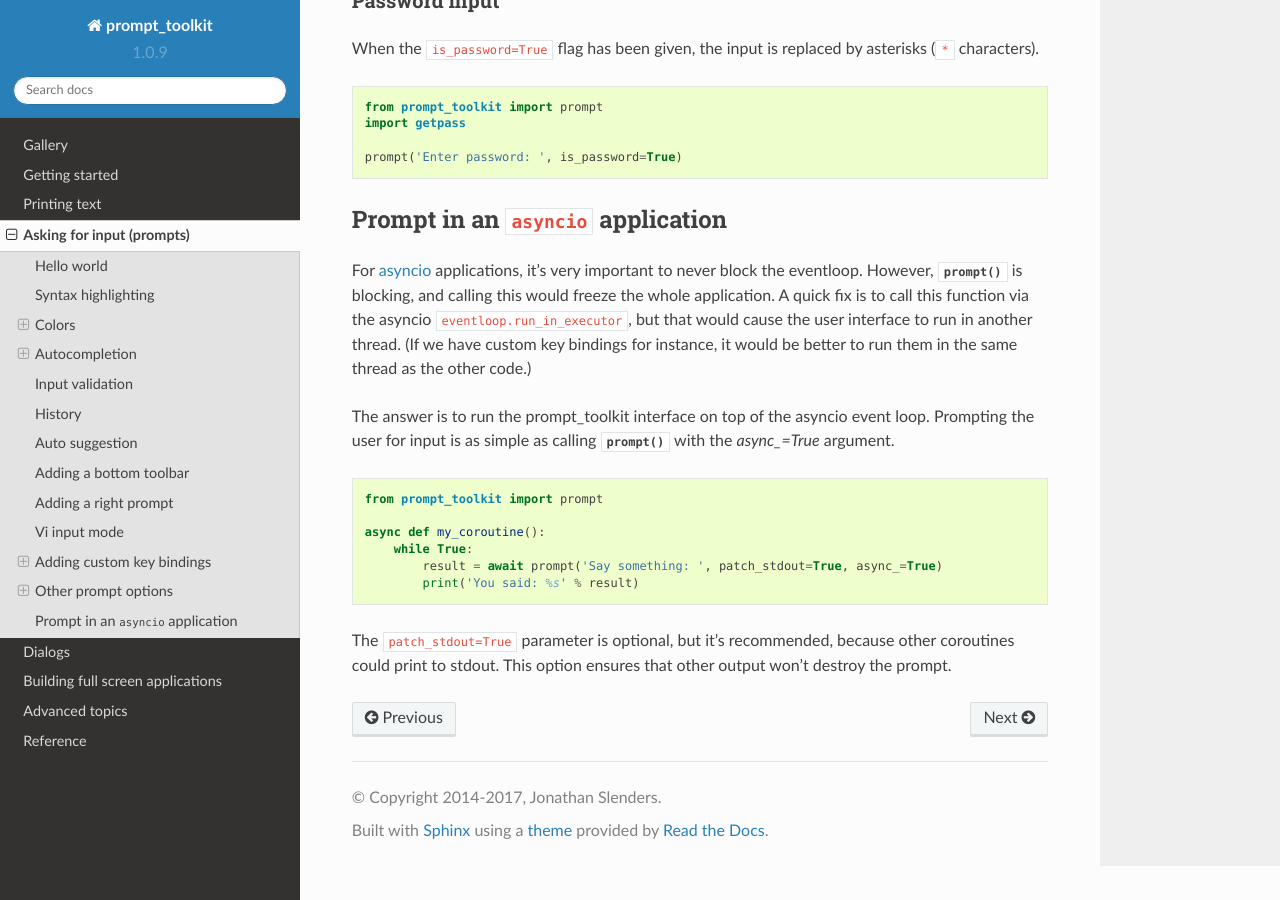
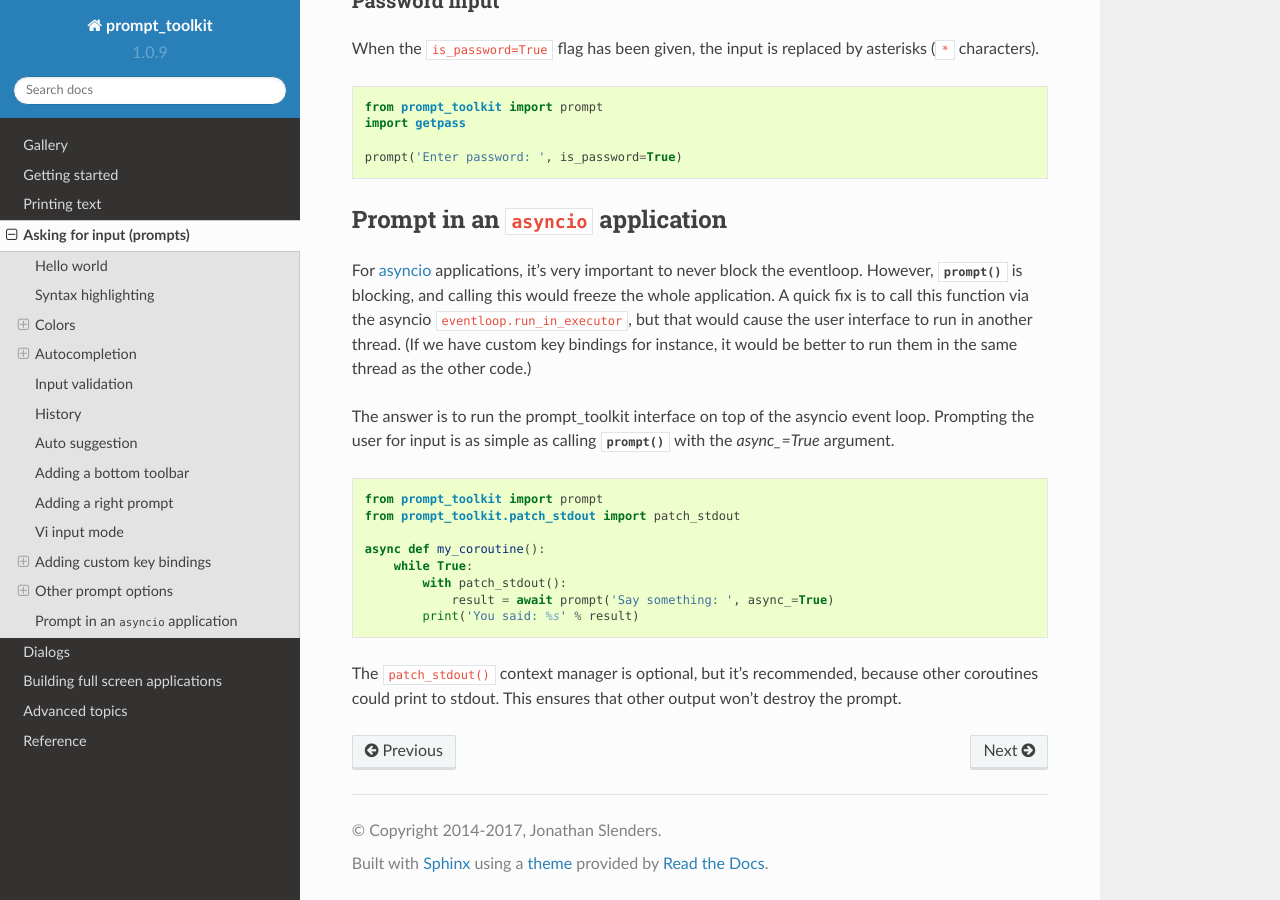
Before and after one commit to dbcli/pgcli, a Sphinx documentation site: the page built from docs/pages/asking_for_input.rst, in a window 1280 px wide and 900 px high, scrolled down 10872 px. Built offline with Sphinx 7.4.7 and the Read the Docs theme 2.0.0, drawn with Linux system fonts in a browser that asks for light colours; pages that are not in the unit, such as notebooks, are missing from menus.

Commit message:
Update docs: patch_stdout became a context manager.

```diff
--- a/docs/pages/asking_for_input.rst
+++ b/docs/pages/asking_for_input.rst
@@ -626,12 +626,14 @@ loop. Prompting the user for input is as simple as calling
 .. code:: python
 
     from prompt_toolkit import prompt
+    from prompt_toolkit.patch_stdout import patch_stdout
 
     async def my_coroutine():
         while True:
-            result = await prompt('Say something: ', patch_stdout=True, async_=True)
+            with patch_stdout():
+                result = await prompt('Say something: ', async_=True)
             print('You said: %s' % result)
 
-The ``patch_stdout=True`` parameter is optional, but it's recommended, because
-other coroutines could print to stdout. This option ensures that other output
+The ``patch_stdout()`` context manager is optional, but it's recommended,
+because other coroutines could print to stdout. This ensures that other output
 won't destroy the prompt.
```
